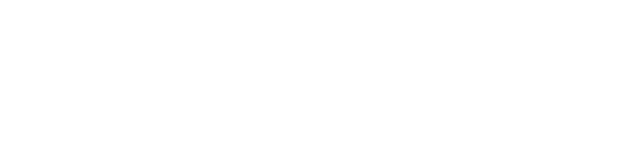
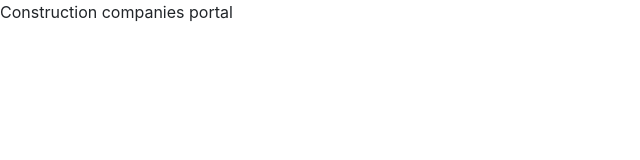
Before and after one commit to andriih/lab-bootstrap, a plain HTML site: page index.html in a window 1280 px wide. Shown: the whole page, without its empty margins (0-640 px from the left). Drawn offline with nearby package versions, Linux system fonts and the light colour scheme.

Commit message:
html added

```diff
--- a/index.html
+++ b/index.html
@@ -3,8 +3,38 @@
 <head>
 	<meta charset="UTF-8">
 	<title>Bootstrap. Into</title>
+	<link rel="stylesheet" href="node_modules/bootstrap/dist/css/bootstrap.css">
 </head>
 <body>
+	<div class="wrapper">
+		<header class="header">
+			<div class="row">
+				<div class="logo col-lg-4">Construction companies portal</div>
+				<nav class="navbar col-lg-8>
+				</nav>
+			</div>
+		</header>
+		<div class="content_wrapper">
+			<header class="contentbar_header">
 
+			</header>
+			<section class="filters_bar">
+
+			</section>
+
+			<header class="article_header">
+
+			</header>
+
+			<main class="content">
+
+			</main>
+		</div>
+	</div>
+<footer class="footer">
+	<nav class="pagination">
+
+	</nav>
+</footer>
 </body>
 </html>
--- a/main.less
+++ b/main.less
@@ -0,0 +1,21 @@
+*{
+  margin: 0;
+  padding: 0;
+  box-sizing: border-box;
+}
+
+.wrapper{
+  & .header{
+
+
+    & .logo{
+      background-color:#F8F8F8 ;
+      border:1px solid black;
+    }
+
+    & .navbar{
+      background-color:#F8F8F8 ;
+      border:1px solid black;
+    }
+  }
+}
```
Also changed, not shown: main.css (added), 1 other file.
